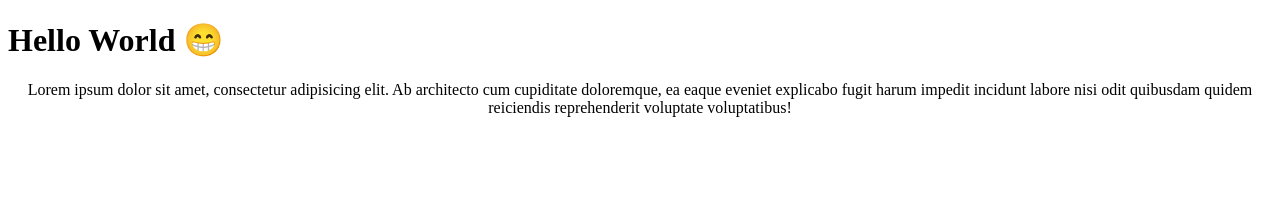
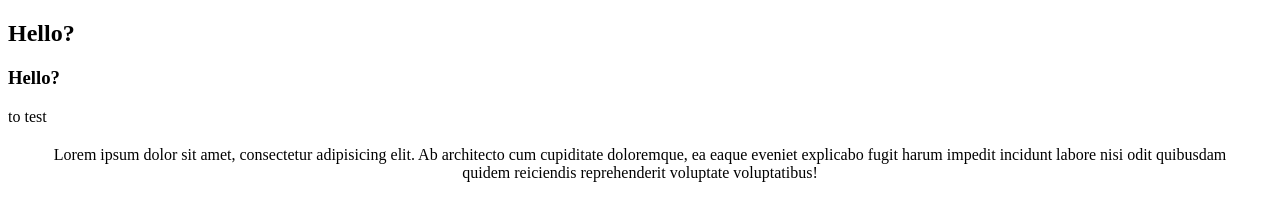
Before and after one commit to michaljabi/20251215-js, a plain HTML site: page JS-teoria-zadania/00-warm-up/00-basics-of-javascript.html in a window 1280 px wide. Drawn offline with Linux system fonts and the light colour scheme.

Commit message:
task(00): warm up with HTML.

```diff
--- a/JS-teoria-zadania/00-warm-up/00-basics-of-javascript.html
+++ b/JS-teoria-zadania/00-warm-up/00-basics-of-javascript.html
@@ -6,19 +6,35 @@
 </head>
 <body>
 
-    <h1>Hello</h1>
+    <!-- <h1>Hello??</h1> -->
+    <h2>Hello?</h2>
+    <h3>Hello?</h3>
+    <!-- to jest komentarz - nie będzie widoczny w html -->
+    <span>to</span>
+    <span>test</span>
     <script>
 	    const h1 = document.querySelector('h1');
-        h1.innerText += ' World 😁'
+        if(h1) {
+           h1.innerText += ' World 😁!!'
+           h1.title = 'TO JEST TEST?';
+        }
     </script>
     <script>
-        const hello = 'Witaj świecie';
+        const hello = 'Witaj świecie!d';
 
         // To zobaczysz w narzędziach deweloperskich (w zakładce "console") w przeglądarce.
         console.log(hello)
+
+        console.log(h1);
+        console.dir(h1);
+
+        console.warn('Uwaga za chwile kolejne zadanie!')
     </script>
-    <p style="text-align: center">
+    <p style="text-align: center; margin: 20px">
         Lorem ipsum dolor sit amet, consectetur adipisicing elit. Ab architecto cum cupiditate doloremque, ea eaque eveniet explicabo fugit harum impedit incidunt labore nisi odit quibusdam quidem reiciendis reprehenderit voluptate voluptatibus!
     </p>
+    <script>
+        // document.body.innerHTML = '';
+    </script>
 </body>
 </html>
```
